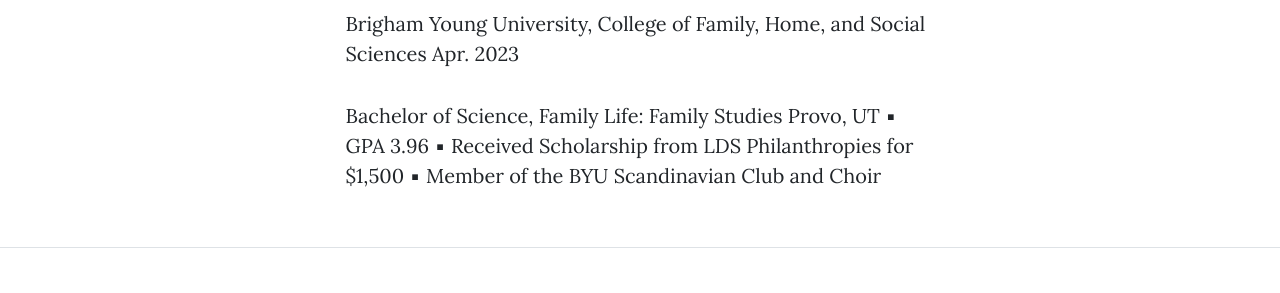
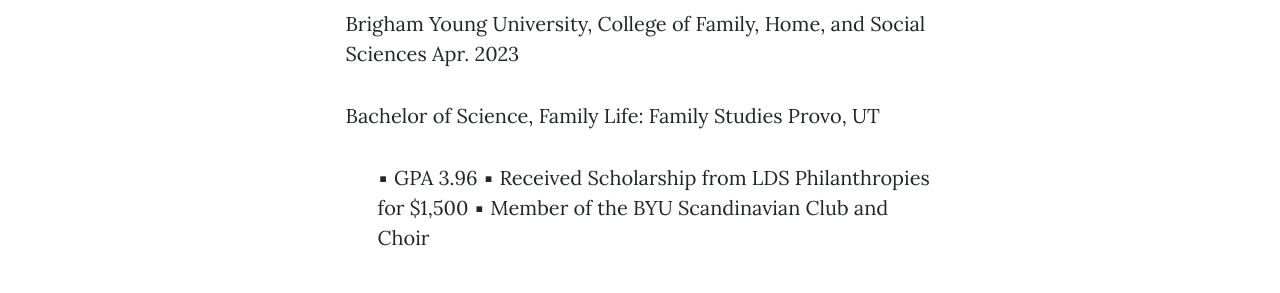
Before and after one commit to mheslop2/Matt-Personal-Website, a plain HTML site: page Education.html in a window 1280 px wide. Shown: the part 642-935 px from the top of the page. Drawn offline with nearby package versions, Linux system fonts and the light colour scheme.

Commit message:
ul update

```diff
--- a/Education.html
+++ b/Education.html
@@ -61,9 +61,10 @@
                     <div class="col-md-10 col-lg-8 col-xl-7">
                         <h2>EDUCATION</h2> <p>Brigham Young University, College of Family, Home, and Social Sciences Apr. 2023</p>
                             <p>Bachelor of Science, Family Life: Family Studies Provo, UT
+                                <ul>
                             ▪ GPA 3.96
                             ▪ Received Scholarship from LDS Philanthropies for $1,500
-                            ▪ Member of the BYU Scandinavian Club and Choir </p>
+                            ▪ Member of the BYU Scandinavian Club and Choir</ul>
                         <!--<h2>EXPERIENCE</h2>Need to fix the formatting of the resume dōTERRA Nov 2019 – Sep 2019
                         <p>Associate Pleasant Grove, UT
                             ▪ Resolved concerns with customers about products and services in order to address problems and drive
```
